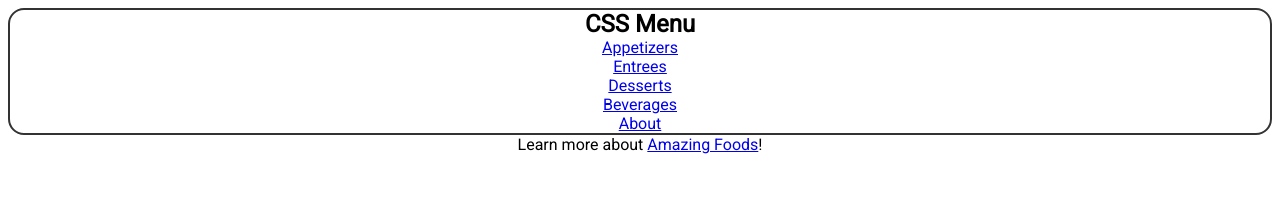
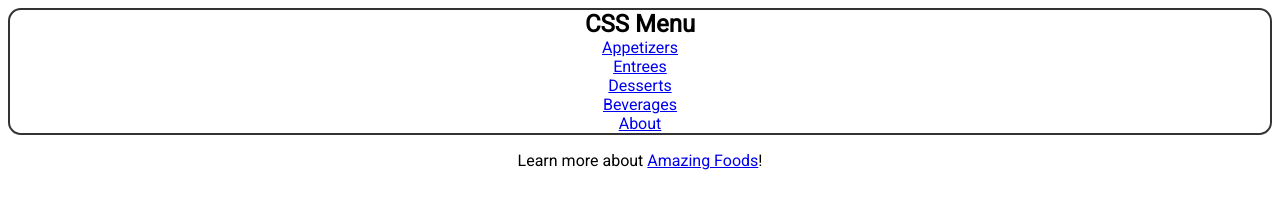
Before and after one commit to KennedyMungai/ComprehensiveCSSExercises, a plain HTML site: page index.html in a window 1280 px wide. Drawn offline with Linux system fonts and the light colour scheme.

Commit message:
Set the margin styling

```diff
--- a/css/style.css
+++ b/css/style.css
@@ -14,6 +14,6 @@ body {
 
 nav {
     border: 2px solid #333;
-    border-radius: 1rem;
-    margin: 0;
+    border-radius: 0.8rem;
+    margin: 0 auto 1rem;
 }
```
